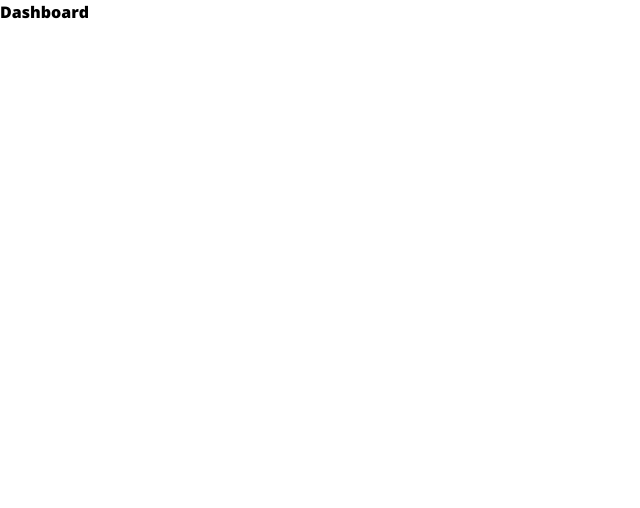
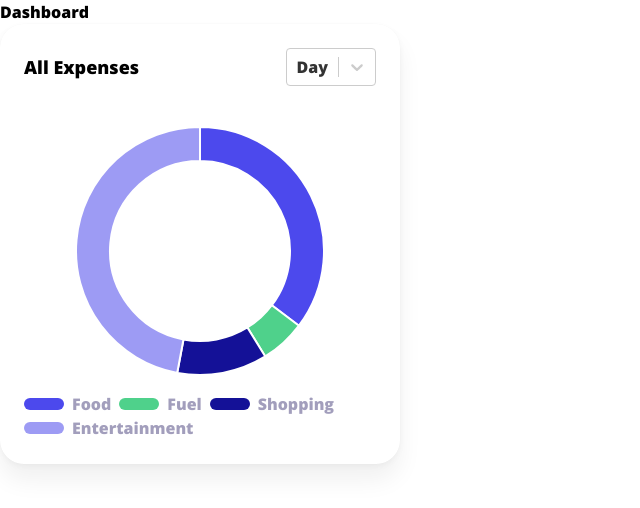
Before and after one commit to twentyse7en/Nexa, a React (Vite) app: page /dashboard in a window 1280 px wide. Shown: the top 508 px of the page, without its empty margins (0-640 px from the left). Built offline with nearby package versions, Linux system fonts and the light colour scheme; no server answers.

Commit message:
Add dashboard pie chart

```diff
--- a/index.html
+++ b/index.html
@@ -5,7 +5,7 @@
     <link rel="icon" type="image/svg+xml" href="/vite.svg" />
     <link rel="preconnect" href="https://fonts.googleapis.com">
 <link rel="preconnect" href="https://fonts.gstatic.com" crossorigin>
-<link href="https://fonts.googleapis.com/css2?family=Mulish:wght@400;500;700&family=Open+Sans:wght@800&display=swap" rel="stylesheet">
+<link href="https://fonts.googleapis.com/css2?family=Mulish:wght@400;500;700;900&family=Open+Sans:wght@800&display=swap" rel="stylesheet">
     <meta name="viewport" content="width=device-width, initial-scale=1.0" />
     <title>Vite + React</title>
   </head>
--- a/package.json
+++ b/package.json
@@ -15,6 +15,7 @@
     "react-chartjs-2": "^5.2.0",
     "react-dom": "^18.2.0",
     "react-router-dom": "^6.16.0",
+    "react-select": "^5.7.4",
     "recoil": "^0.7.7",
     "vite-plugin-svgr": "^3.2.0"
   },
--- /dev/null
+++ b/src/components/Select.jsx
@@ -0,0 +1,27 @@
+import { useState } from 'react';
+import ReactSelect from 'react-select'
+
+const options = [
+  { value: 'day', label: 'Day' },
+  { value: 'week', label: 'Week' },
+  { value: 'month', label: 'Month' }
+]
+
+// import { ReactComponent as CalendarIcon } from '../assets/calendar.svg';
+// import { ReactComponent as DownArrowIcon } from '../assets/downArrow.svg';
+
+// return (
+//     <div className="flex px-4 py-2.5 text-secondary  gap-x-2 rounded-xl border border-secondary">
+//         <CalendarIcon />
+//         Month
+//         <DownArrowIcon />
+//     </div>
+// )
+
+const Select = () => {
+    const [selectedOption, setSelectedOption] = useState(options[0]);
+
+    return <ReactSelect value={selectedOption} options={options} onChange={(val) => setSelectedOption(val)} />
+}
+
+export default Select;
--- /dev/null
+++ b/src/components/SpendingPie.jsx
@@ -0,0 +1,84 @@
+import { Chart as ChartJS, ArcElement, Tooltip, Legend } from "chart.js";
+import { useEffect } from "react";
+import { Doughnut } from "react-chartjs-2";
+
+import Select from "./Select";
+
+ChartJS.register(ArcElement, Tooltip, Legend);
+
+const BG_COLOR = [
+  '#4C49ED',
+  '#4FD18B',
+  '#141197',
+  '#9D9BF4'
+];
+
+const LABELS = [
+  'Food',
+  'Fuel',
+  'Shopping',
+  'Entertainment',
+]
+
+const data = {
+    labels: LABELS,
+    datasets: [{
+      label: 'Spending: ',
+      data: [300, 50, 100, 400],
+      backgroundColor: BG_COLOR,
+      hoverOffset: 4
+    }]
+  };
+
+
+  const options = {
+    responsive: true,
+    cutout: 90, // Adjust the cutout percentage to control the size of the hole
+    animation: {
+        animateRotate: true,
+        animateScale: false
+    },
+    plugins: {
+        legend: {
+            display: false,
+            position: 'bottom'
+        }
+    },
+};
+
+const SpendingPie = () => {
+    useEffect(() => {
+        fetch('https://7603-103-181-238-106.ngrok-free.app/api/health', {
+            method: "get",
+            headers: new Headers({
+              "ngrok-skip-browser-warning": "69420",
+            }),
+          })
+    }, [])
+
+    return (
+        <div className="p-6 rounded-3xl shadow-card  w-[400px]">
+            <div className="flex justify-between items-center">
+                <h2 className="text-lg text font-black mr-4">All Expenses</h2>
+                <Select />
+            </div>
+            <div className="w-[250px] mx-auto mt-10">
+                <Doughnut data={data} options={options} />
+            </div>
+            <div className="flex flex-wrap gap-x-2 mt-4">
+              {
+                LABELS.map((label, index) => {
+                  return (
+                    <div className="flex items-center gap-x-2" key={label}>
+                      <div className="w-10 h-3 rounded-full" style={{backgroundColor: BG_COLOR[index]}} />
+                      <p className="text-secondary">{label}</p>
+                  </div>
+                  )
+                })
+              }
+            </div>
+        </div>
+    )
+}
+
+export default SpendingPie;
--- a/src/container/Dashboard.jsx
+++ b/src/container/Dashboard.jsx
@@ -1,6 +1,11 @@
+import SpendingPie from "../components/SpendingPie";
+
 const Dashboard = () => {
   return (
-    <h1> Dashboard </h1>
+    <section>
+      <h1> Dashboard </h1>
+      <SpendingPie />
+    </section>
   );
 }
 
--- a/tailwind.config.js
+++ b/tailwind.config.js
@@ -5,10 +5,15 @@ export default {
     "./src/**/*.{js,ts,jsx,tsx}",
   ],
   theme: {
-    colors: {
-      'primary': '#4C49ED'
+    extend: {
+      colors: {
+        'primary': '#4C49ED',
+        'secondary': '#A29EBC'
+      },
+      boxShadow: {
+        'card': '0px 0px 1.0342px 0px rgba(0, 0, 0, 0.04), 0px 2.0684px 6.20521px 0px rgba(0, 0, 0, 0.04), 0px 16.54721px 24.82082px 0px rgba(0, 0, 0, 0.06)'
+      }
     },
-    extend: {},
   },
   plugins: [],
 }
```
Also changed, not shown: src/assets/calendar.svg (added), src/assets/downArrow.svg (added).
